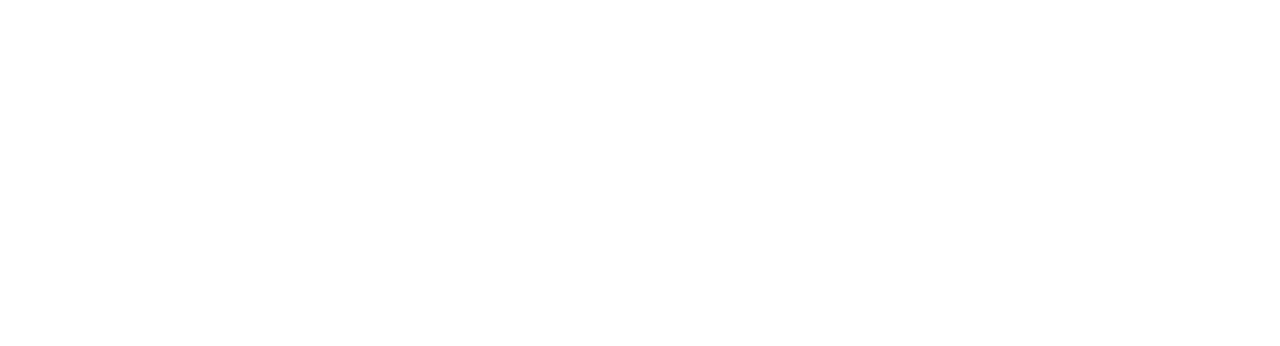
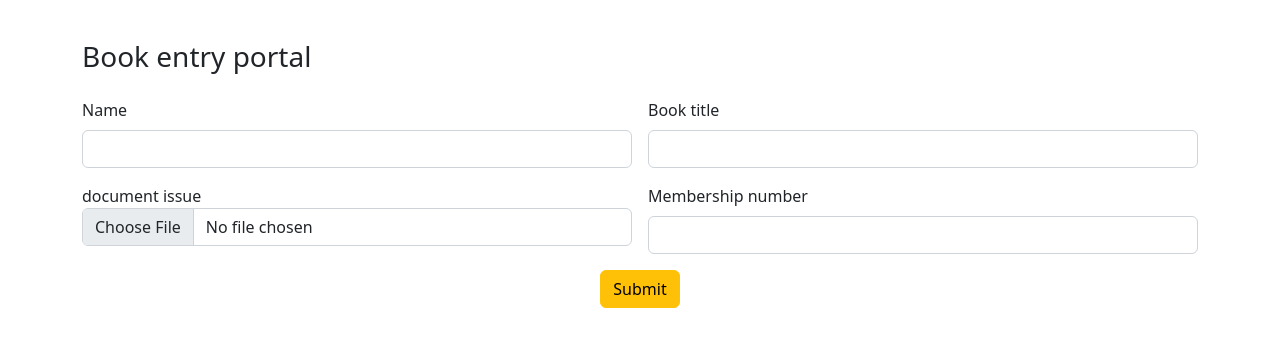
Before and after one commit to krishnanunnijp/library-management-angular-project, an Angular app: page /issue in a window 1280 px wide. Before the commit this address led to /. Shown: the top 346 px of the page. Built offline with nearby package versions, Linux system fonts and the light colour scheme.

Commit message:
issue page  added

```diff
--- /dev/null
+++ b/src/app/issue-book/issue-book.component.html
@@ -0,0 +1,31 @@
+<div class="container">
+    <div class="row">
+        <div class="col-12 col-sm-12 col-md-12 col-lg-12 col-xl-12 col-xxl-12">
+            <div class="row g-3 mt-4">
+                <div class="col-12 col-sm-12 col-md-12 col-lg-12 col-xl-12 col-xxl-12">
+                    <h3>Book entry portal </h3>
+                </div>
+                <div class="col-12 col-sm-6 col-md-6 col-lg-6 col-xl-6 col-xxl-6">
+                    <label for="name" class="form-label">Name</label>
+                    <input type="text" class="form-control">
+                </div>
+                <div class="col-12 col-sm-6 col-md-6 col-lg-6 col-xl-6 col-xxl-6">
+                    <label for="title" class="form-label">Book title</label>
+                    <input type="text" class="form-control">
+                </div>
+                <div class="col-12 col-sm-6 col-md-6 col-lg-6 col-xl-6 col-xxl-6">
+                    <label for="document" class="document">document issue </label>
+                    <input type="file" class="form-control">
+                </div>
+                <div class="col-12 col-sm-6 col-md-6 col-lg-6 col-xl-6 col-xxl-6">
+                    <label for="membership" class="form-label">Membership number</label>
+                    <input type="text" class="form-control">
+                </div>
+
+                <div class="col-12 col-sm-12 col-md-12 col-lg-12 col-xl-12 col-xxl-12 text-center">
+                    <a href="" class="btn btn-warning">Submit</a>
+                </div>
+            </div>
+        </div>
+    </div>
+</div>
```
Also changed, not shown: src/app/app.module.ts (+7 -1 lines), src/app/issue-book/issue-book.component.ts (added, +10 -0 lines), src/app/issue-book/issue-book.component.css (added).
